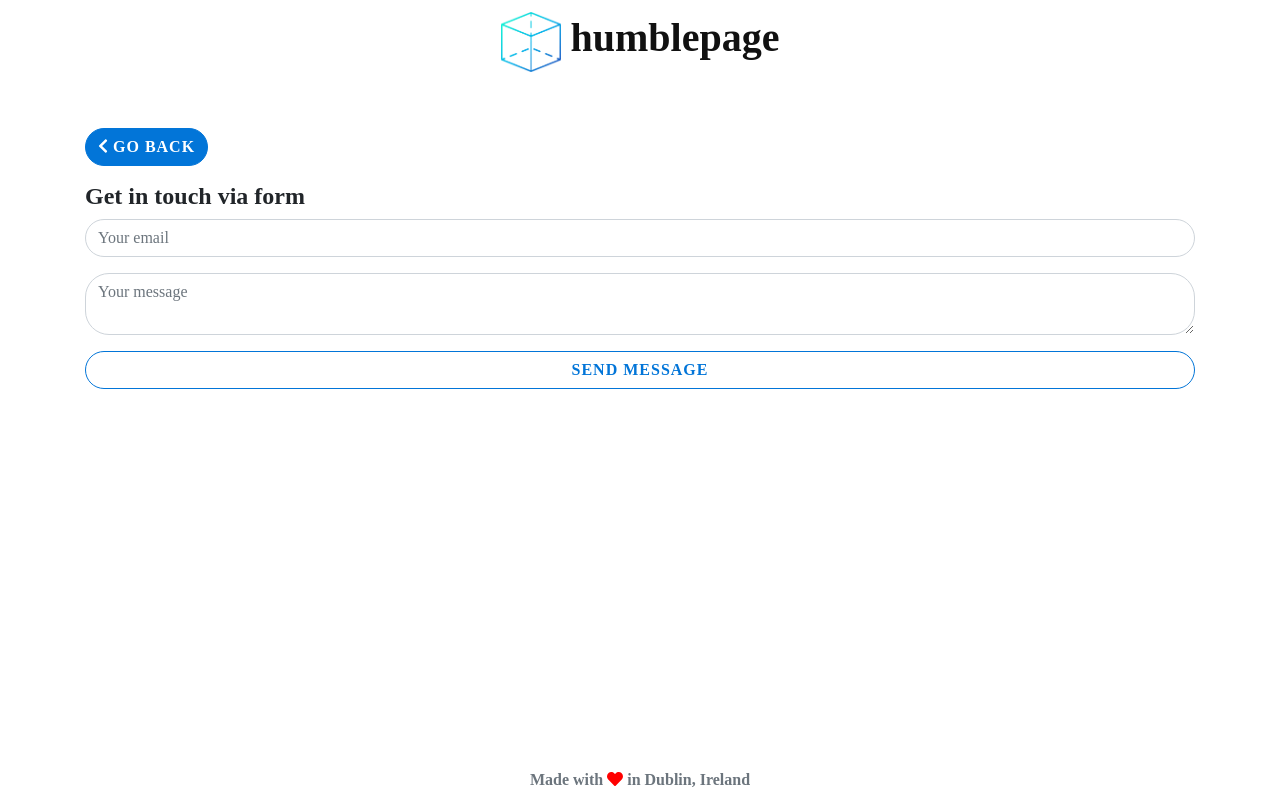
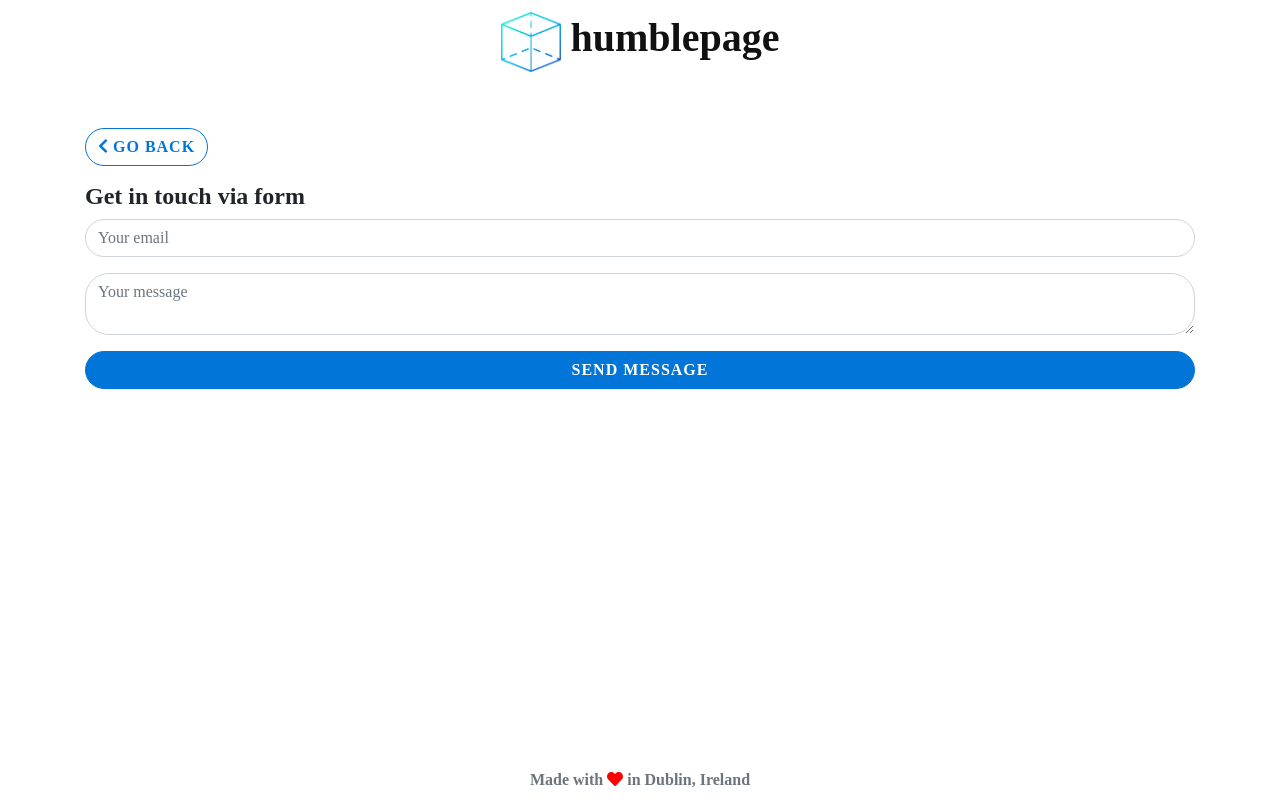
Before and after one commit to jkrclaro/asimov, a React (Create React App) app in the folder humblepage/: page /#/contact in a window 1280 px wide. Built offline with nearby package versions, Linux system fonts and the light colour scheme; what webfontloader would draw is missing.

Commit message:
Go back button

```diff
--- a/humblepage/src/components/Contact.jsx
+++ b/humblepage/src/components/Contact.jsx
@@ -9,12 +9,12 @@ class Contact extends React.Component {
         return (
             <div>
                 <div className='container'>
-                    <Link to='/' className='btn btn-humblepage-primary mb-3'><FontAwesomeIcon icon='chevron-left'/> Go back</Link>
+                    <Link to='/' className='btn btn-humblepage-alternative mb-3'><FontAwesomeIcon icon='chevron-left'/> Go back</Link>
                     <h4><b>Get in touch via form</b></h4>
                     <form action='https://formspree.io/gethumblepage@gmail.com' method='POST'>
                         <input type='email' name='email' placeholder='Your email' className='form-control mb-3'></input>
                         <textarea name='message' placeholder='Your message' className='form-control mb-3'></textarea>
-                        <input type='submit' className='btn btn-humblepage-alternative btn-block' value='Send message'></input>
+                        <input type='submit' className='btn btn-humblepage-primary btn-block' value='Send message'></input>
                     </form>
                 </div>
             </div>
```
